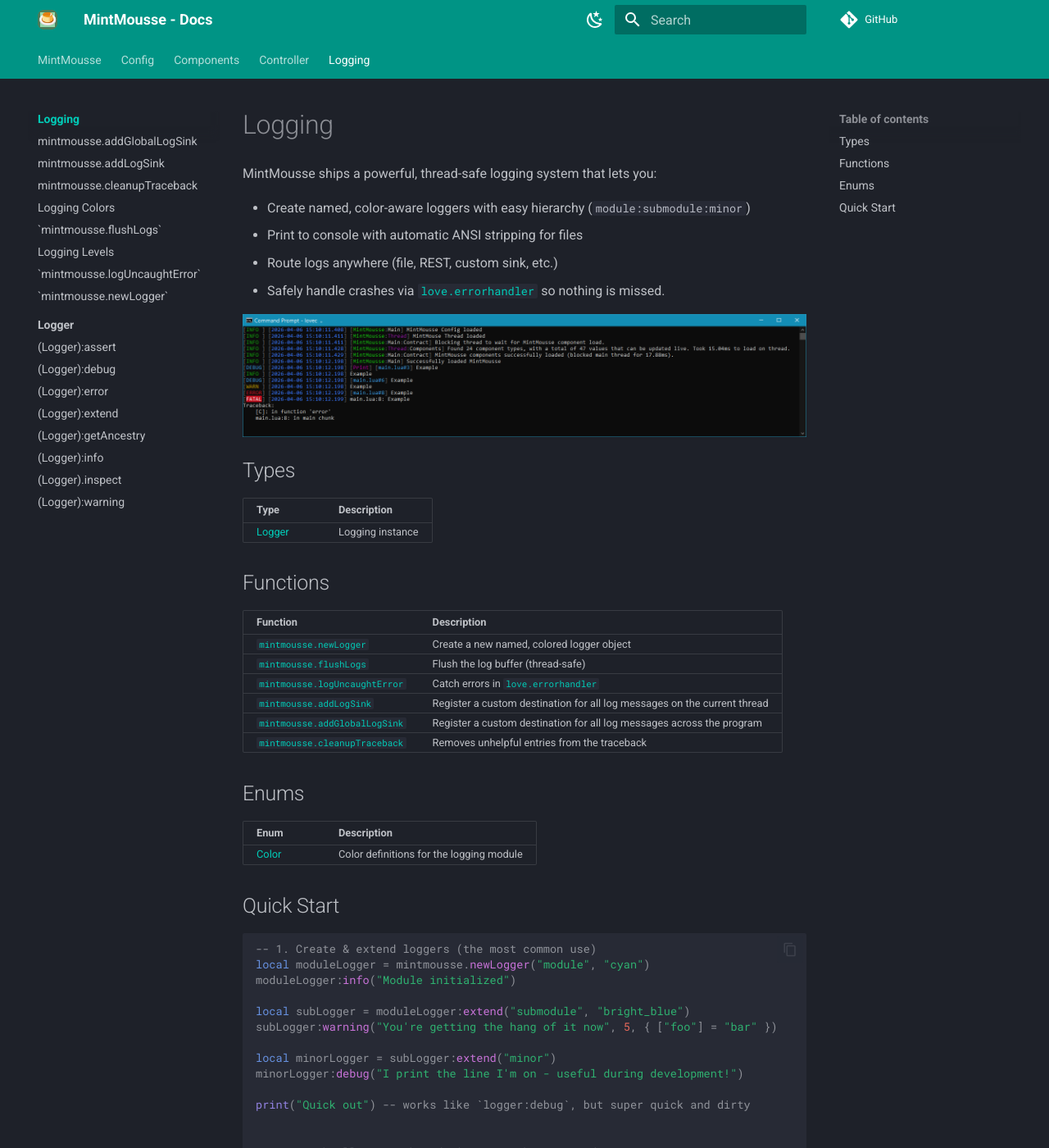
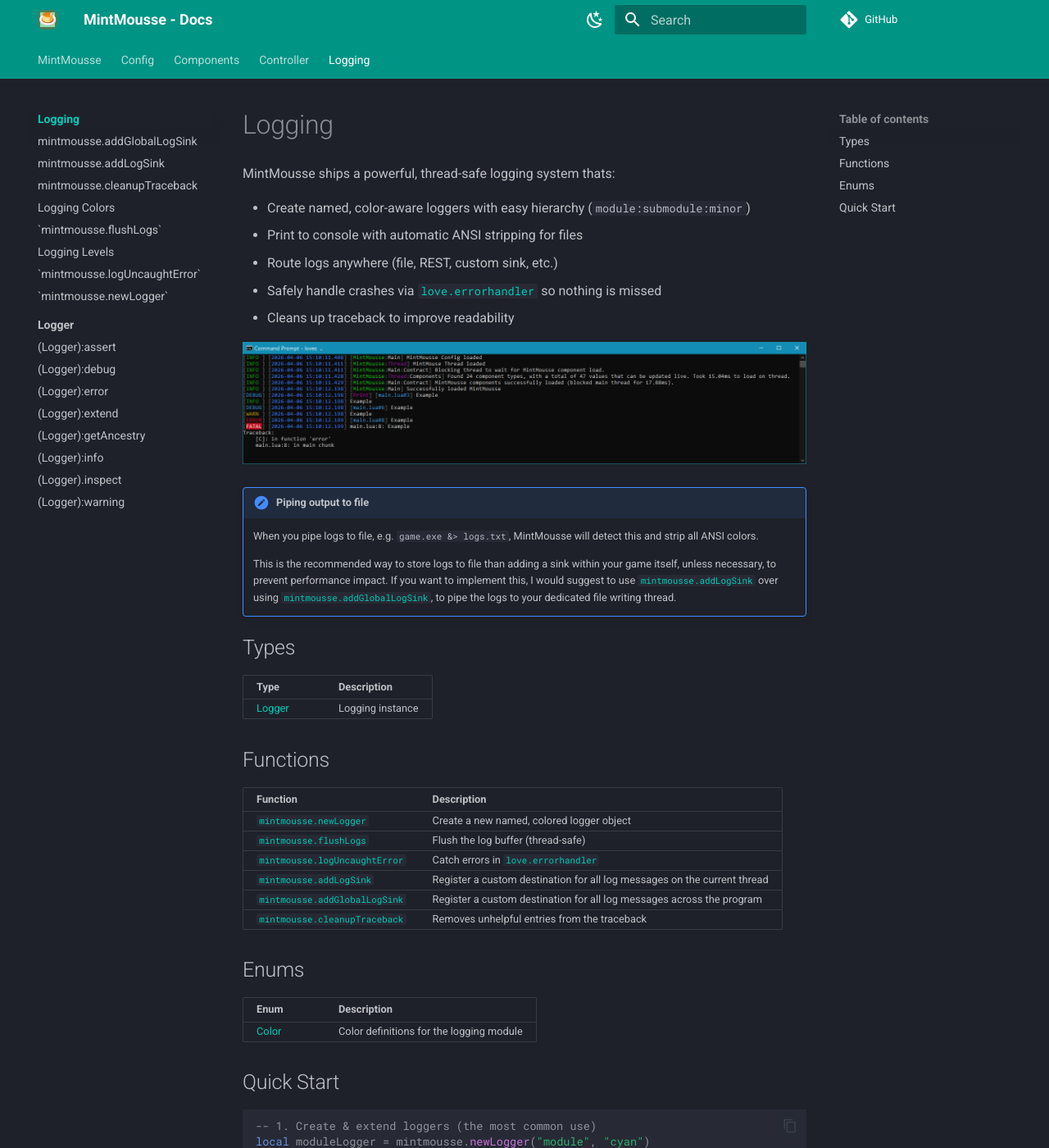
Before and after one commit to EngineerSmith/MintMousse, an MkDocs documentation site: the page built from docs/logging/index.md, in a window 1280 px wide and 1400 px high. Shown: the whole window at 82% size. Built offline with MkDocs 1.6.1 and Material for MkDocs 9.7.7, drawn with Linux system fonts in a browser that asks for light colours; comment, search, counter and statistics services are not loaded; the version menu is left out; some of the changed text lies outside the part shown.

```diff
--- a/docs/logging/index.md
+++ b/docs/logging/index.md
@@ -1,12 +1,18 @@
 # Logging
-MintMousse ships a powerful, thread-safe logging system that lets you:
+MintMousse ships a powerful, thread-safe logging system thats:
 
 - Create named, color-aware loggers with easy hierarchy (`module:submodule:minor`)
 - Print to console with automatic ANSI stripping for files
 - Route logs anywhere (file, REST, custom sink, etc.)
-- Safely handle crashes via [`love.errorhandler`](https://love2d.org/wiki/love.errorhandler) so nothing is missed.
+- Safely handle crashes via [`love.errorhandler`](https://love2d.org/wiki/love.errorhandler) so nothing is missed
+- Cleans up traceback to improve readability
 
 ![Console Output Example](console_example.PNG)
+
+!!! note "Piping output to file"
+    When you pipe logs to file, e.g. `game.exe &> logs.txt`, MintMousse will detect this and strip all ANSI colors.
+
+    This is the recommended way to store logs to file than adding a sink within your game itself, unless necessary, to prevent performance impact. If you want to implement this, I would suggest to use [`mintmousse.addLogSink`](addLogSink.md) over using [`mintmousse.addGlobalLogSink`](addGlobalLogSink.md), to pipe the logs to your dedicated file writing thread.
 
 ## Types
 |Type|Description|
@@ -40,7 +46,7 @@
 local minorLogger = subLogger:extend("minor")
 minorLogger:debug("I print the line I'm on - useful during development!")
 
-print("Quick out") -- works like `logger:debug`, but super quick and dirty
+print("Quick out") -- overrides print, works like `logger:debug`
 
 
 -- 2. Catch all error that don't route the expected way
```
Also changed, not shown: 1 other file.
